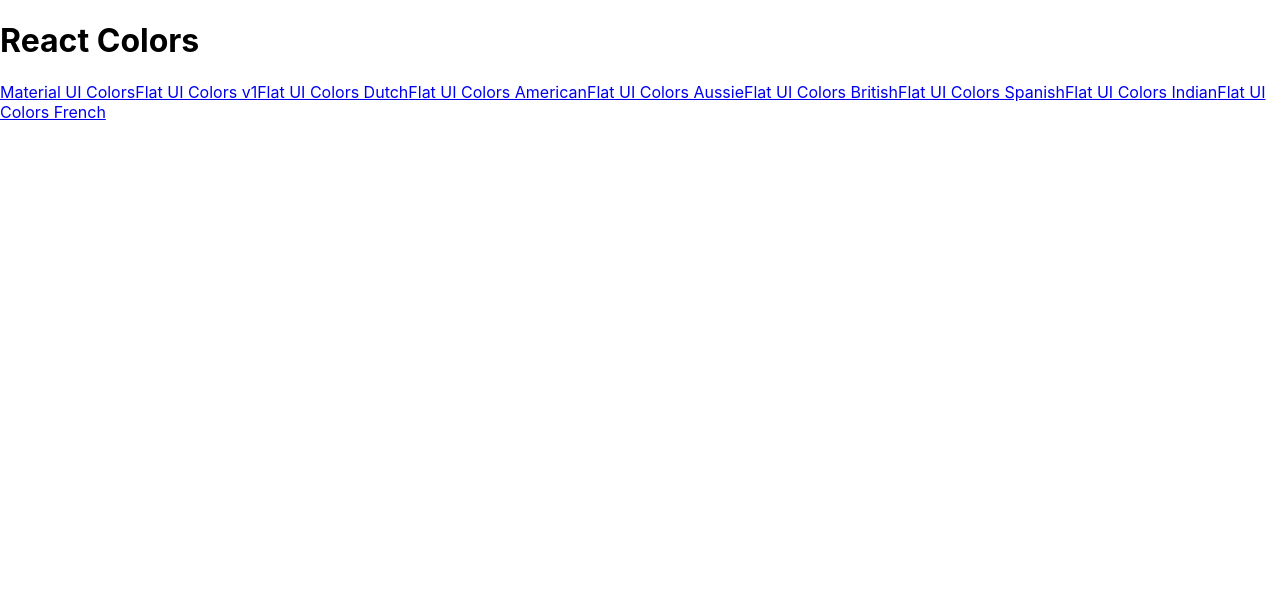
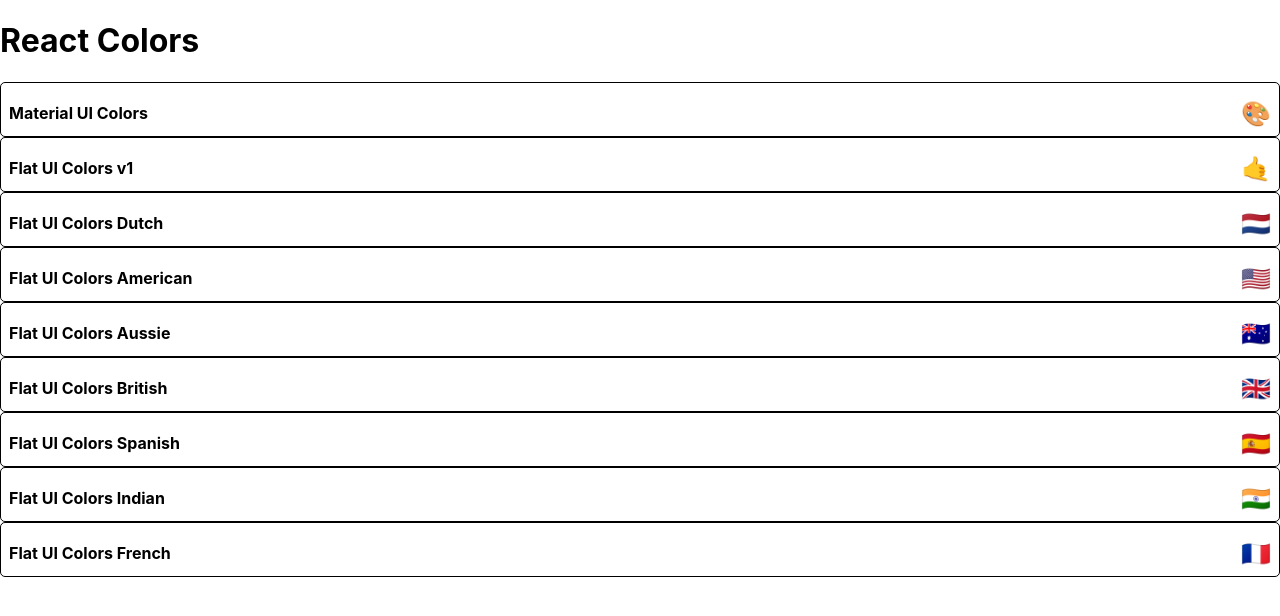
Before and after one commit to wkwkwkwk/learn-react, a React (Create React App) app: page / in a window 1280 px wide. Shown: the top 616 px of the page. Built offline with nearby package versions, Linux system fonts and the light colour scheme.

Commit message:
Styling Mini Palette

```diff
--- a/package.json
+++ b/package.json
@@ -5,6 +5,7 @@
   "dependencies": {
     "@material-ui/core": "^4.4.0",
     "@material-ui/icons": "^4.2.1",
+    "@material-ui/styles": "^4.3.3",
     "chroma-js": "^2.0.6",
     "rc-slider": "^8.7.0",
     "react": "^16.9.0",
--- /dev/null
+++ b/src/MiniPalette.js
@@ -0,0 +1,48 @@
+import React from 'react';
+import { withStyles } from '@material-ui/styles';
+
+const styles = {
+    root: {
+        backgroundColor: "white",
+        border: "1px solid black",
+        borderRadius: "5px",
+        padding: "0.5rem",
+        position: "relative",
+        overflow: "hidden",
+        "&:hover": {
+            cursor: "pointer"
+        }
+    },
+    colors: {
+        backgroundColor: "grey"
+    },
+    title: {
+        display: "flex",
+        justifyContent: "space-between",
+        alignItems: "center",
+        margin: "0",
+        color: "black",
+        paddingTop: "0.5rem",
+        fontSize: "1rem",
+        position: "relative"
+    },
+    emoji: {
+        marginLeft: "0.5rem",
+        fontSize: "1.5rem"
+    }
+};
+
+function MiniPalette(props) {
+    const { classes, paletteName, emoji } = props;
+    return(
+        <div className={classes.root}>
+            <div className={classes.colors}></div>
+            <h5 className={classes.title}>
+                {paletteName}
+                <span className={classes.emoji}>{emoji}</span>
+            </h5>
+        </div>
+    );
+}
+
+export default withStyles(styles)(MiniPalette);
--- a/src/PaletteList.js
+++ b/src/PaletteList.js
@@ -1,5 +1,6 @@
 import React, { Component } from 'react';
 import { Link } from 'react-router-dom';
+import MiniPalette from './MiniPalette';
 
 class PaletteList extends Component {
     render() {
@@ -8,7 +9,8 @@
             <div>
                 <h1>React Colors</h1>
                 {palettes.map(palette => (
-                    <Link to={`/palette/${palette.id}`}>{palette.paletteName}</Link>
+                    <MiniPalette {...palette} />
+                    // <Link to={`/palette/${palette.id}`}>{palette.paletteName}</Link>
                 ))}
             </div>
         )
```
